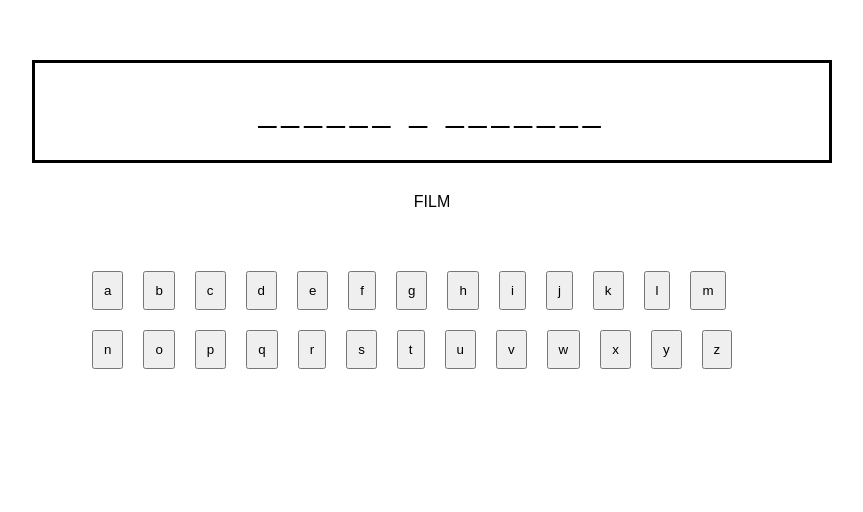
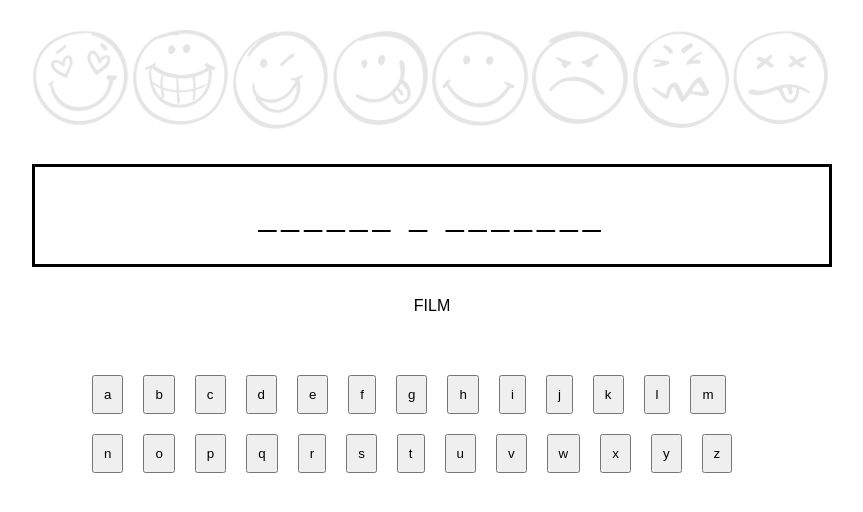
Before and after one commit to DariuszOkonski/hangman-oop, a website with bundled scripts: page index.html in a window 1280 px wide. Shown: the whole page, without its empty margins (208-1071 px from the left). Built offline with nearby package versions, Linux system fonts and the light colour scheme.

Commit message:
add pictures to html output div

```diff
--- a/index.html
+++ b/index.html
@@ -11,7 +11,16 @@
 
     <section id="hangman">
 
-        <div id="output"></div>
+        <div id="output">
+            <div class="step"><img src="images/1.png" alt=""></div>
+            <div class="step"><img src="images/2.png" alt=""></div>
+            <div class="step"><img src="images/3.png" alt=""></div>
+            <div class="step"><img src="images/4.png" alt=""></div>
+            <div class="step"><img src="images/5.png" alt=""></div>
+            <div class="step"><img src="images/6.png" alt=""></div>
+            <div class="step"><img src="images/7.png" alt=""></div>
+            <div class="step"><img src="images/8.png" alt=""></div>
+        </div>
 
         <div id="word"></div>
 
```
